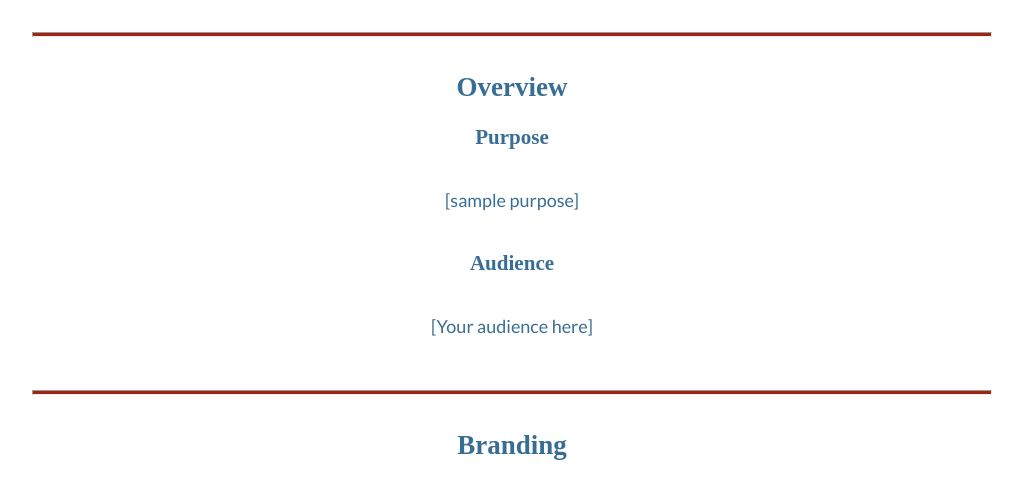
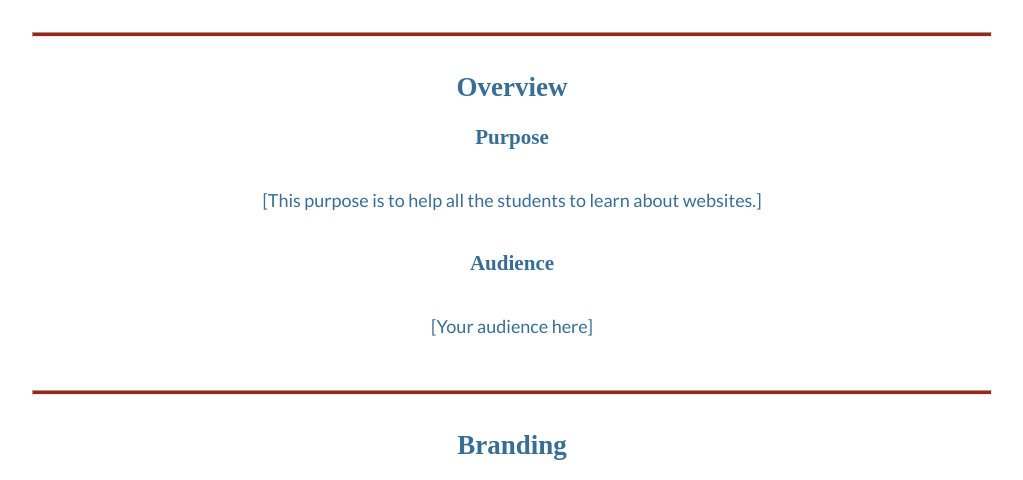
Before and after one commit to loydjess/web-1, a plain HTML site: page wwr/site-plan-rafting.html in a window 1280 px wide. Shown: the part 308-788 px from the top of the page, without its empty margins (128-1151 px from the left). Drawn offline with Linux system fonts and the light colour scheme; a web font is replaced by a local one.

Commit message:
updated status

```diff
--- a/wwr/site-plan-rafting.html
+++ b/wwr/site-plan-rafting.html
@@ -20,7 +20,7 @@
     <hr />
     <h2>Overview</h2>
     <h3>Purpose</h3>
-    <p>[sample purpose]</p>
+    <p>[This purpose is to help all the students to learn about websites.]</p>
     <!-- change this -->
 
     <h3>Audience</h3>
```
